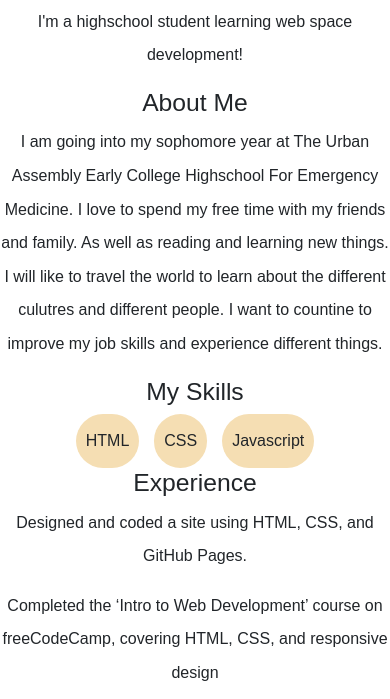
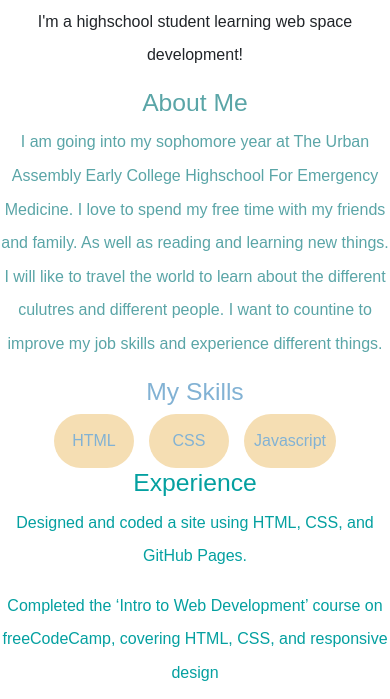
Before and after one commit to vivimolina22/SYEP-BOONE-Viviana-Molina, a plain HTML site: page index.html in a window 390 px wide. Shown: the part 401-1100 px from the top of the page. Drawn offline with nearby package versions, Linux system fonts and the light colour scheme.

Commit message:
mobile layout font colorchange

```diff
--- a/style.css
+++ b/style.css
@@ -40,7 +40,15 @@ footer a {
 
 @media (max-width:768px){
     body{background-color:white;}
-
+#about{
+    color:rgb(90, 165, 167)
+}
+#skills{
+    color:rgb(130, 178, 212)
+}
+#Experience{
+    color:rgb(4, 160, 160)
+}
     .grid{
         display: flex;
         justify-content: center;
@@ -52,4 +60,4 @@ footer a {
         background-color:wheat;
         border-radius:100px;
         padding: 10px;
-        min: width 80px;
+        min-width: 80px;
```
